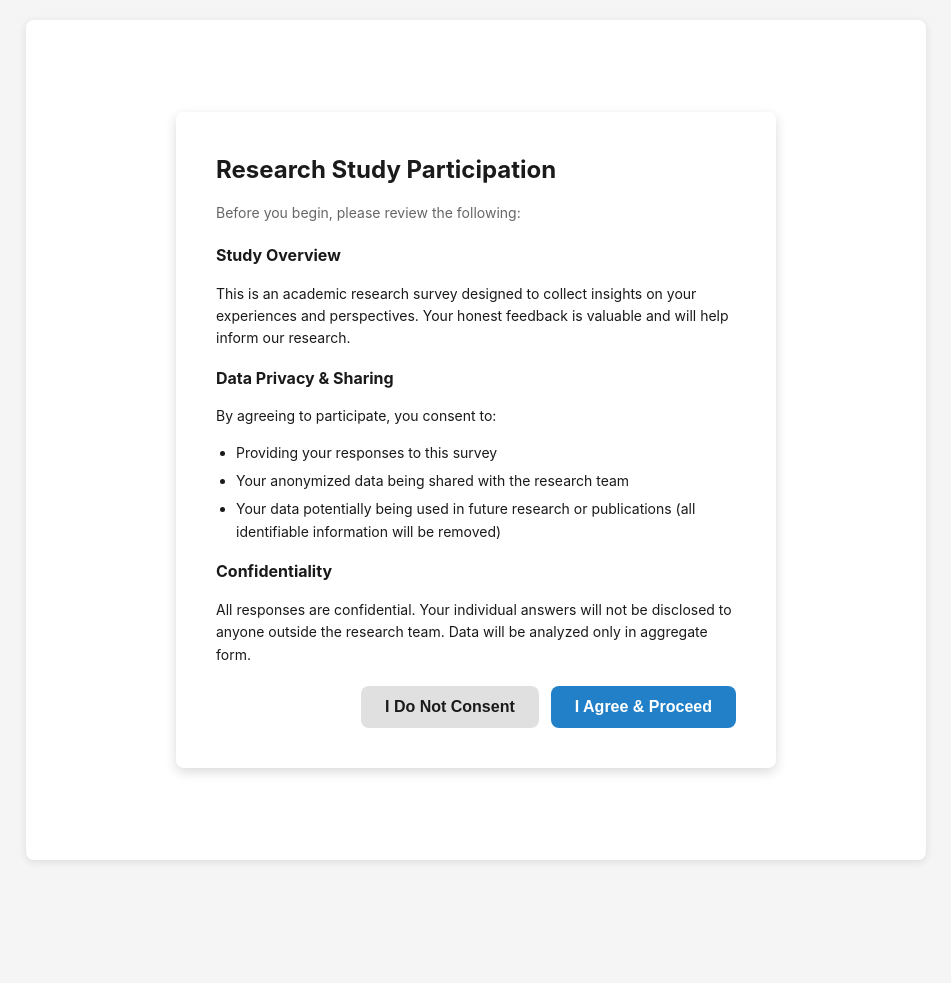
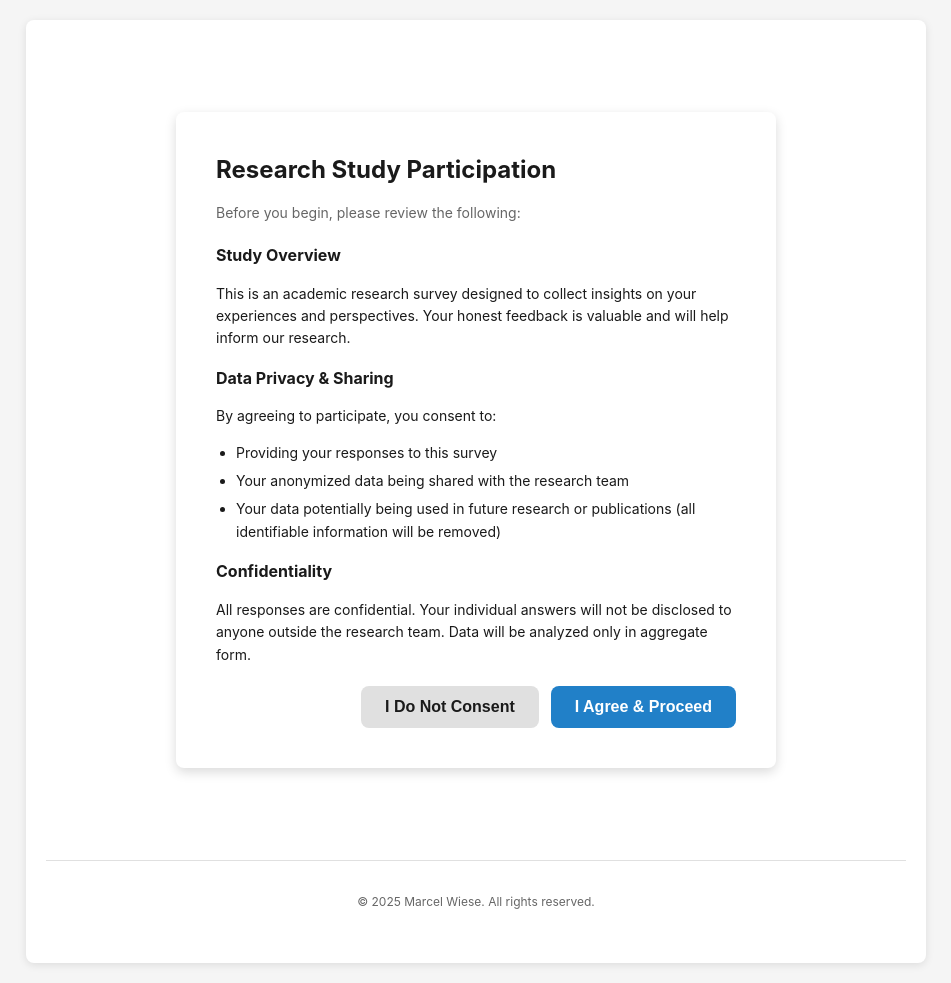
Before and after one commit to marcelwiese2003-max/assignment1-quantitative, a plain HTML site: page index.html in a window 1280 px wide. Shown: the whole page, without its empty margins (164-1115 px from the left). Before the commit the page ends 880 px from the top, so only its background shows below. Drawn offline with Linux system fonts and the light colour scheme.

Commit message:
Update index.html

```diff
--- a/index.html
+++ b/index.html
@@ -386,6 +386,15 @@
       color: var(--color-primary);
       margin-top: 20px;
     }
+
+    .footer {
+      text-align: center;
+      padding: var(--space-20);
+      font-size: 12px;
+      color: var(--color-text-light);
+      border-top: 1px solid var(--color-border);
+      margin-top: var(--space-20);
+    }
   </style>
 </head>
 <body>
@@ -564,6 +573,10 @@
       <div id="message" class="message"></div>
       <div id="data-preview" class="data-preview"></div>
     </div>
+
+    <div class="footer">
+      <p>&copy; 2025 Marcel Wiese. All rights reserved.</p>
+    </div>
   </div>
 
   <script>
```
